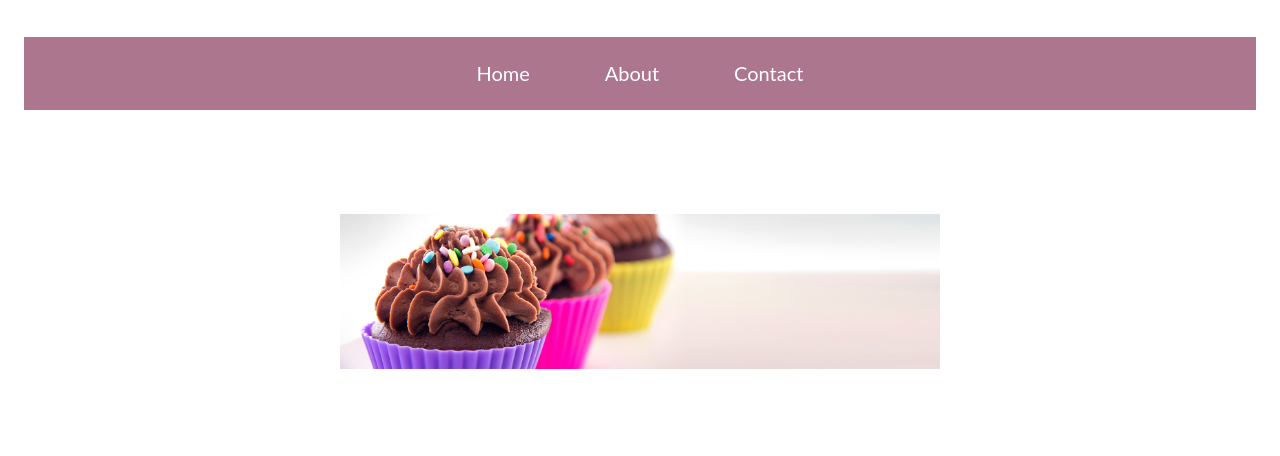
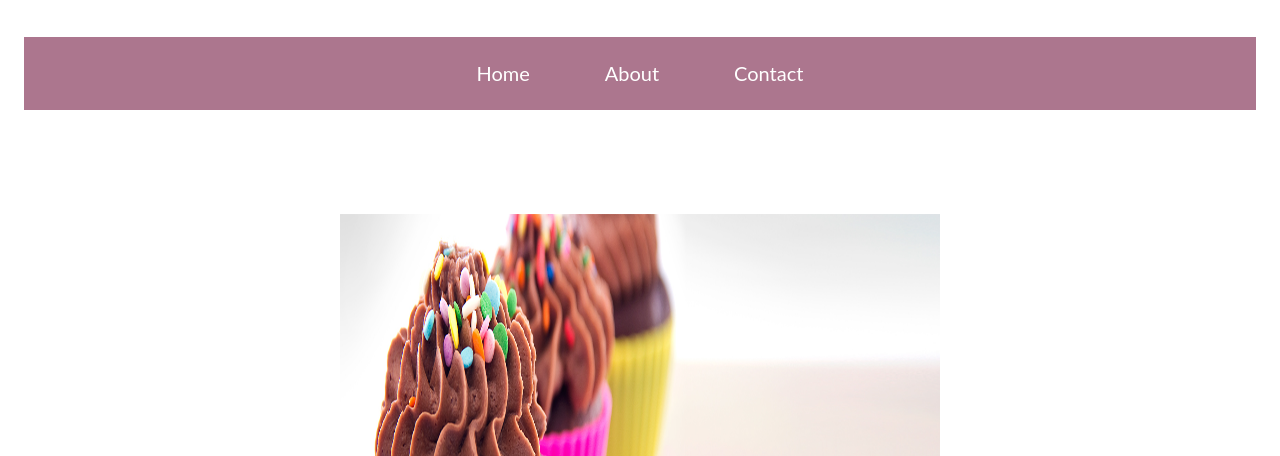
Before and after one commit to edwardlittlehands/M9_Valencia_Edwardo, a plain HTML site: page index.html in a window 1280 px wide. Shown: the part 210-666 px from the top of the page. Drawn offline with Linux system fonts and the light colour scheme; a web font is replaced by a local one.

Commit message:
final tweaks

```diff
--- a/style.css
+++ b/style.css
@@ -65,21 +65,22 @@ figure img {
 	display: block;
 	margin: 0 auto;
 }
-/*
+
 .larger figure img {
-width: 600px;
-height: 600px;
+width: 450px;
+height: 300px;
 margin-top:0;
 padding-top:0;
 margin-bottom:1%;
 }
-*/
+
 
 .larger {
 	display:flex;
 	justify-content:center;
 	align-items: center;
-	margin: 20px 0;
+	margin-top: -20%;
+	margin:0;
 
 }
 
@@ -182,11 +183,11 @@ footer p {
 	nav ul li {
 		font-size: 1.25rem
 	}
-
+	/*
 	.bigger .image-item {
 		width: calc(50% - 20 px);
 	}
-
+*/
 	footer{
 		border-color: #ac768e;
 	}
@@ -228,7 +229,13 @@ footer p {
 		text-align: center;
 
 	}
-
+.larger figure img {
+width: 500px;
+height: 300px;
+margin-top:0;
+padding-top:0;
+margin-bottom:1%;
+}
 
 
 }
@@ -311,9 +318,19 @@ footer p {
 	font-size: 1rem;
 }
 
+.larger figure img {
+width: 1000px;
+height: 400px;
+margin-top:0;
+padding-top:0;
+margin-bottom:1%;
+}
+
+
+/*
 .imagesize {
 	width:900px
-
+}
 
 	/*
 	.gallery img {
```
